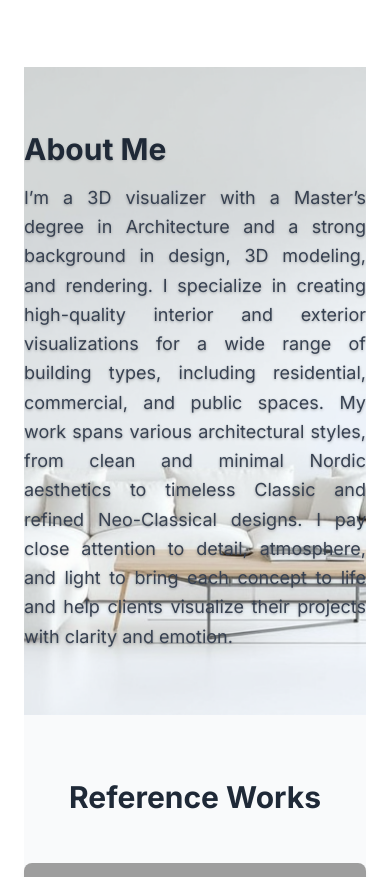
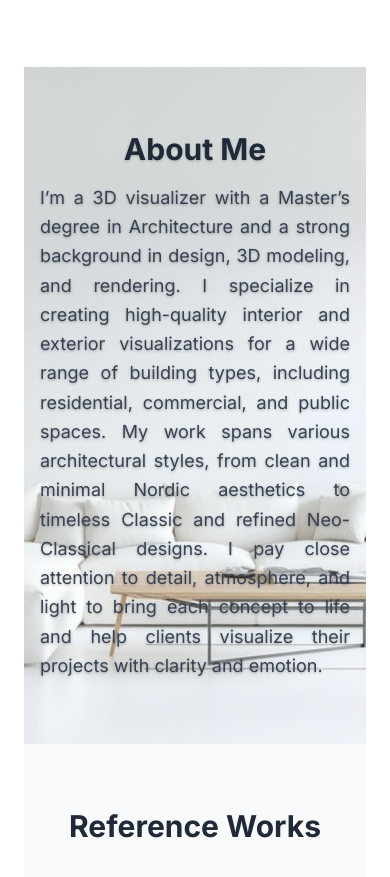
Before and after one commit to imankeynama/Sara-Portfolio, a plain HTML site: page index.html in a window 390 px wide. Shown: the part 620-1497 px from the top of the page. Drawn offline with nearby package versions, Linux system fonts and the light colour scheme; some packages are replaced by stand-ins of ours; grey boxes are pictures that could not be loaded; a script that the page names is missing.

Commit message:
Update index.html
Fix: Adjust About Me section layout for mobile display
Added: Contact form endpoint key

```diff
--- a/index.html
+++ b/index.html
@@ -148,13 +148,13 @@
                       onerror="this.onerror=null; this.src='https://placehold.co/1200x400/dbeafe/a5b4fc?text=Image+Error';">
                   </div>
              <div class="relative z-10">
-                <div class="about-text-container slide-in-up max-w-2xl mx-auto md:mx-0 md:ml-20 lg:ml-28 xl:ml-36 md:-mt-8">
-                    <h2 class="text-3xl md:text-4xl font-bold text-gray-800 text-left mb-4">About Me</h2>
-                    <p class="text-lg leading-relaxed text-gray-700">
-                        I’m a 3D visualizer with a Master’s degree in Architecture and a strong background in design, 3D modeling, and rendering. I specialize in creating high-quality interior and exterior visualizations for a wide range of building types, including residential, commercial, and public spaces. My work spans various architectural styles, from clean and minimal Nordic aesthetics to timeless Classic and refined Neo-Classical designs. I pay close attention to detail, atmosphere, and light to bring each concept to life and help clients visualize their projects with clarity and emotion.
-                    </p>
-                    </div>
-                </div>
+                 <div class="about-text-container slide-in-up max-w-xl mx-auto md:mx-0 md:ml-16 lg:ml-24 xl:ml-32 md:-mt-6 px-4 sm:px-6 md:px-0">
+                     <h2 class="text-3xl md:text-4xl font-bold text-gray-800 text-center md:text-left mb-4">About Me</h2>
+                     <p class="text-lg leading-relaxed text-gray-700">
+                         I’m a 3D visualizer with a Master’s degree in Architecture and a strong background in design, 3D modeling, and rendering. I specialize in creating high-quality interior and exterior visualizations for a wide range of building types, including residential, commercial, and public spaces. My work spans various architectural styles, from clean and minimal Nordic aesthetics to timeless Classic and refined Neo-Classical designs. I pay close attention to detail, atmosphere, and light to bring each concept to life and help clients visualize their projects with clarity and emotion.
+                     </p>
+                     </div>
+                 </div>
         </section>
 
         <section id="reference-works" class="py-16 md:py-24">
@@ -257,7 +257,7 @@
             <div class="max-w-2xl mx-auto text-center p-8 rounded-lg shadow-md slide-in-up">
                 <h2 class="text-3xl md:text-4xl font-bold text-gray-800 mb-6">Get In Touch</h2>
                 <p class="text-lg text-gray-600 mb-10">Interested in collaborating or have a question? Send me a message!</p>
-                <form action="YOUR_FORMSPREE_ENDPOINT_HERE" method="POST" class="text-left space-y-6">
+                <form action="https://formspree.io/f/xyzwebdv" method="POST" class="text-left space-y-6">
                     <div>
                         <label for="name" class="block text-sm font-medium text-gray-700 mb-1">Name</label>
                         <input type="text" name="name" id="name" required class="w-full px-4 py-2 border border-gray-300 rounded-lg focus:ring-indigo-500 focus:border-indigo-500 transition duration-150 ease-in-out">
```
